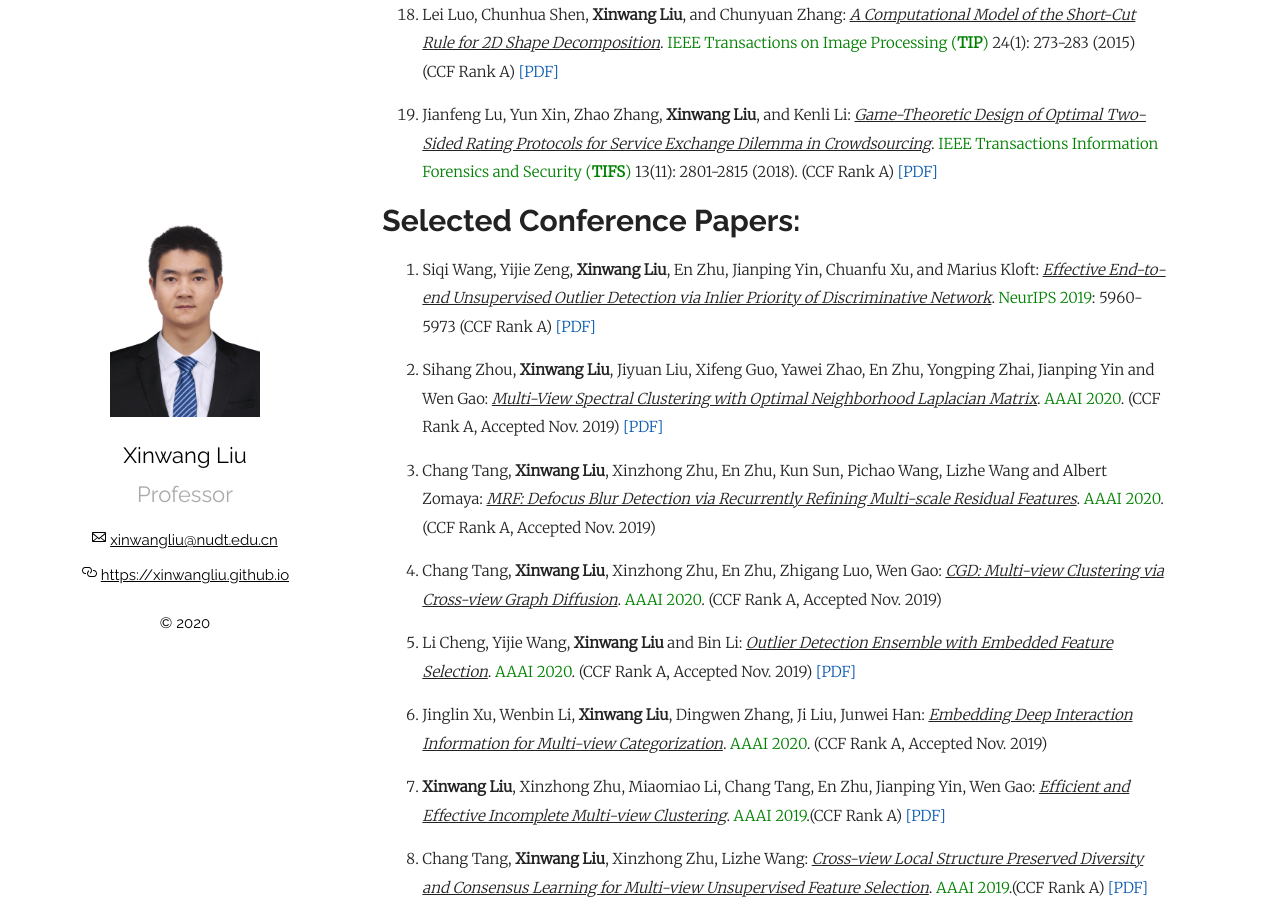
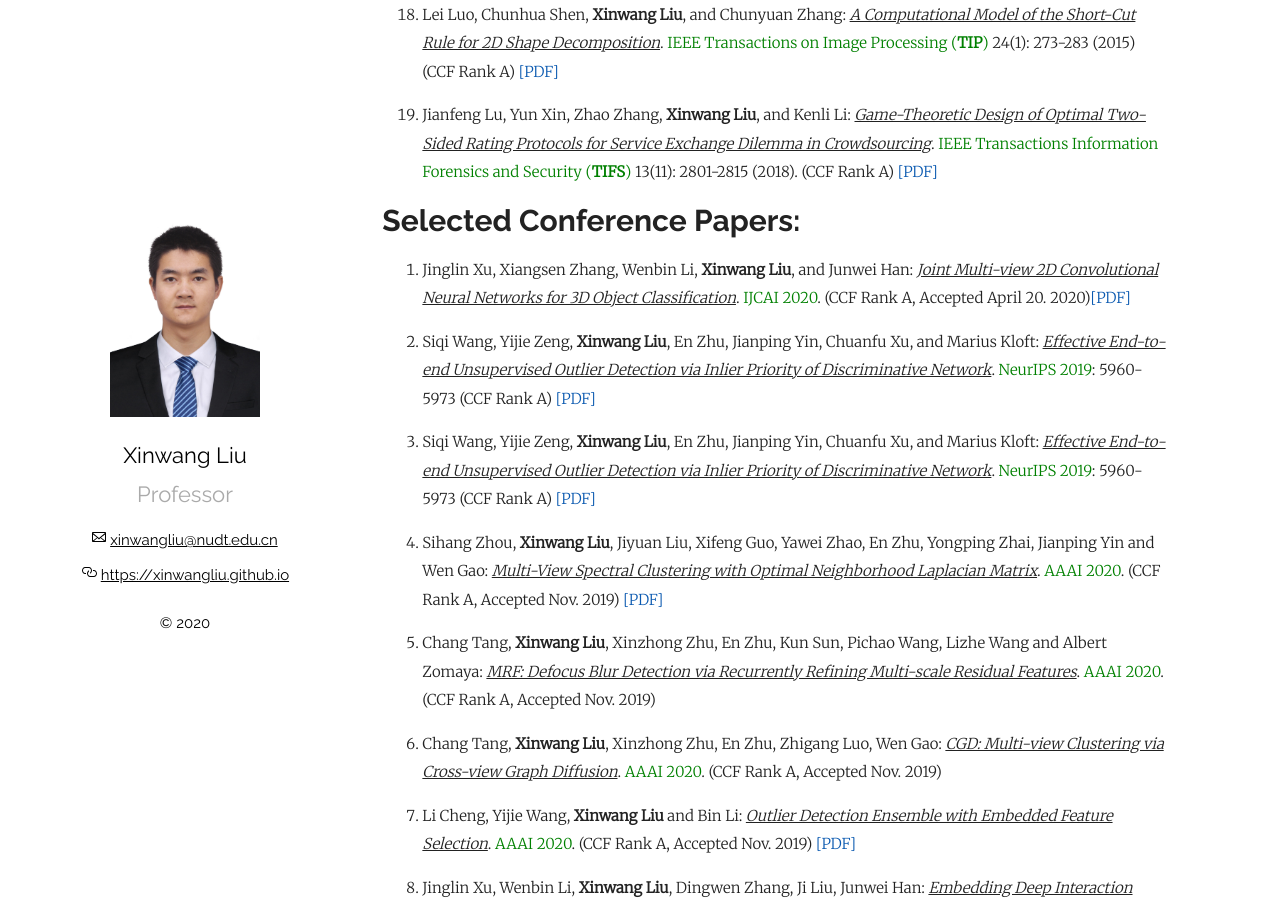
Before and after one commit to wx-liang/xinwangliu.github.io, a Jekyll site: the page built from index.md, in a window 1280 px wide and 900 px high, scrolled down 2486 px. Built offline with Jekyll 4.4.1, drawn with Linux system fonts in a browser that asks for light colours; our own code applies the rules of GitHub Pages for plain Markdown files.

Commit message:
Update index.md

```diff
--- a/index.md
+++ b/index.md
@@ -73,7 +73,11 @@
 
 <ol>
 
-<li> Siqi Wang, Yijie Zeng, <b>Xinwang Liu</b>, En Zhu, Jianping Yin, Chuanfu Xu, and Marius Kloft: <i><u>Effective End-to-end Unsupervised Outlier Detection via Inlier Priority of Discriminative Network</u></i>. <font color="green">NeurIPS 2019</font>: 5960-5973 (CCF Rank A) <a href = "http://papers.nips.cc/paper/8830-effective-end-to-end-unsupervised-outlier-detection-via-inlier-priority-of-discriminative-network.pdf">[PDF]</a></li>
+<p style="margin-top: 10px;"><li>Jinglin Xu, Xiangsen Zhang, Wenbin Li, <b>Xinwang Liu</b>, and Junwei Han: <i><u>Joint Multi-view 2D Convolutional Neural Networks for 3D Object Classification</u></i>. <font color="green">IJCAI 2020</font>. (CCF Rank A, Accepted April 20. 2020)<a href = "https://www.ijcai20.org/">[PDF]</a></li></p>
+
+<p style="margin-top: 10px;"><li>Siqi Wang, Yijie Zeng, <b>Xinwang Liu</b>, En Zhu, Jianping Yin, Chuanfu Xu, and Marius Kloft: <i><u>Effective End-to-end Unsupervised Outlier Detection via Inlier Priority of Discriminative Network</u></i>. <font color="green">NeurIPS 2019</font>: 5960-5973 (CCF Rank A) <a href = "http://papers.nips.cc/paper/8830-effective-end-to-end-unsupervised-outlier-detection-via-inlier-priority-of-discriminative-network.pdf">[PDF]</a></li></p>
+
+<p style="margin-top: 10px;"><li> Siqi Wang, Yijie Zeng, <b>Xinwang Liu</b>, En Zhu, Jianping Yin, Chuanfu Xu, and Marius Kloft: <i><u>Effective End-to-end Unsupervised Outlier Detection via Inlier Priority of Discriminative Network</u></i>. <font color="green">NeurIPS 2019</font>: 5960-5973 (CCF Rank A) <a href = "http://papers.nips.cc/paper/8830-effective-end-to-end-unsupervised-outlier-detection-via-inlier-priority-of-discriminative-network.pdf">[PDF]</a></li></p>
 
 <p style="margin-top: 10px;"><li> Sihang Zhou, <b>Xinwang Liu</b>, Jiyuan Liu, Xifeng Guo, Yawei Zhao, En Zhu, Yongping Zhai, Jianping Yin and Wen Gao: <i><u>Multi-View Spectral Clustering with Optimal Neighborhood Laplacian Matrix</u></i>. <font color="green">AAAI 2020</font>. (CCF Rank A, Accepted Nov. 2019) <a href = "https://www.aaai.org/Papers/AAAI/2020GB/AAAI-ZhouS.4849.pdf">[PDF]</a></li></p>
 
```
